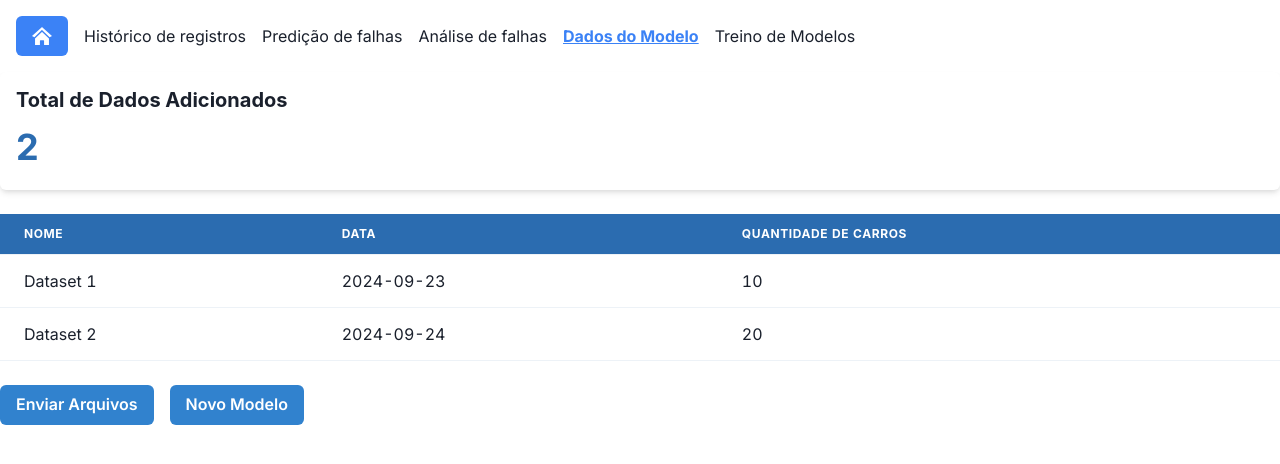
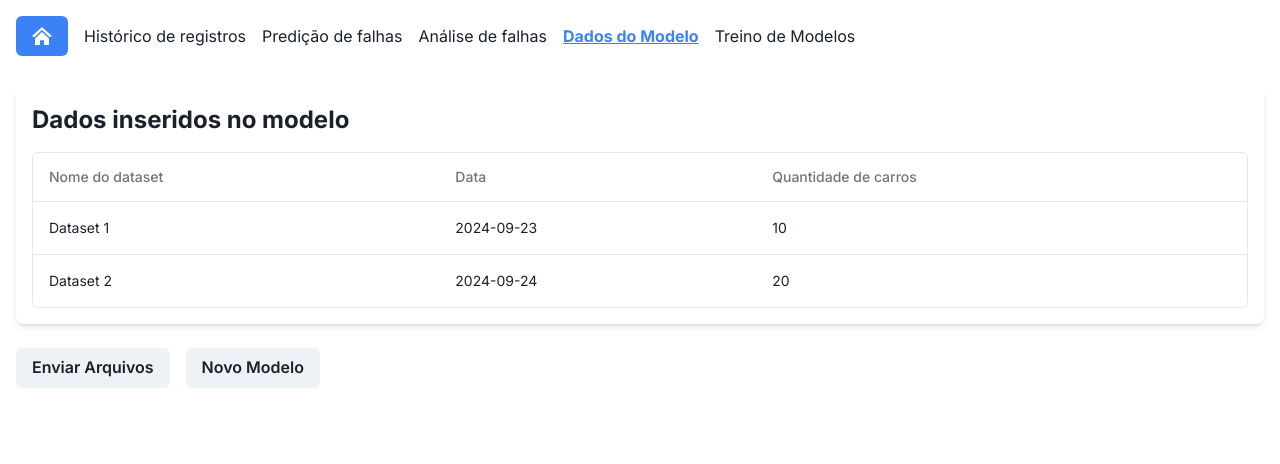
Before and after one commit to Inteli-College/2024-2A-T08-EC07-G05, a Next.js app in the folder src/frontend/: page /data in a window 1280 px wide. Shown: the top 464 px of the page. Built offline with nearby package versions, Linux system fonts and the light colour scheme.

Commit message:
fix: fixing data page

```diff
--- a/src/frontend/src/app/data/page.jsx
+++ b/src/frontend/src/app/data/page.jsx
@@ -31,12 +31,13 @@ import {
   AlertTitle,
   AlertDescription,
 } from "@chakra-ui/react";
+import { DataTable } from "@/components/ui/data-table";
 
 function DataPage() {
   const { isOpen, onOpen, onClose } = useDisclosure(); // Chakra UI modal hook
   const [datasets, setDatasets] = useState([
-    { nome: "Dataset 1", data: "2024-09-23", quantidade_de_carros: 10 },
-    { nome: "Dataset 2", data: "2024-09-24", quantidade_de_carros: 20 },
+    { datasetName: "Dataset 1", date: "2024-09-23", numberOfRows: 10 },
+    { datasetName: "Dataset 2", date: "2024-09-24", numberOfRows: 20 },
   ]);
 
   const [files, setFiles] = useState({ falhas: null, resultados: null, status: null });
@@ -63,65 +64,44 @@ function DataPage() {
   // Check if all files are selected
   const isDisabled = !(files.falhas && files.resultados && files.status);
 
+  const dataInfoColumns = [
+    {
+      accessorKey: "datasetName",
+      header: "Nome do dataset",
+    },
+    {
+      accessorKey: "date",
+      header: "Data",
+    },
+    {
+      accessorKey: "numberOfRows",
+      header: "Quantidade de carros",
+    },
+  ]
+
   return (
-    <main className="flex flex-col min-h-screen">
-      {/* Page heading */}
+    <>
+    {/* Page heading */}
       <header>
         <NavBar />
       </header>
+      <main className="flex flex-col min-h-screen p-4">
+        <div className="p-4 shadow-md rounded-lg">
+          <h2 className="text-2xl font-bold mb-4">Dados inseridos no modelo</h2>
+          <DataTable columns={dataInfoColumns} data={datasets}></DataTable>
+        </div>
 
-      {/* Card showing dataset count */}
-      <Card p={4} mb={6} shadow="md">
-        <Heading as="h2" size="md" mb={2}>
-          Total de Dados Adicionados
-        </Heading>
-        <Text fontSize="4xl" fontWeight="bold" color="blue.600">
-          {datasets.length}
-        </Text>
-      </Card>
-
-      {/* Table listing datasets */}
-      <TableContainer mb={6}>
-        <Table variant="simple">
-          <Thead bg="blue.600">
-            <Tr>
-              <Th color="white">Nome</Th>
-              <Th color="white">Data</Th>
-              <Th color="white">Quantidade de Carros</Th>
-            </Tr>
-          </Thead>
-          <Tbody>
-            {datasets.length > 0 ? (
-              datasets.map((dataset, index) => (
-                <Tr key={index}>
-                  <Td>{dataset.nome}</Td>
-                  <Td>{dataset.data}</Td>
-                  <Td>{dataset.quantidade_de_carros}</Td>
-                </Tr>
-              ))
-            ) : (
-              <Tr>
-                <Td colSpan={3} textAlign="center">
-                  Nenhum conjunto de dados disponível
-                </Td>
-              </Tr>
-            )}
-          </Tbody>
-        </Table>
-      </TableContainer>
+      <br />
 
       {/* Button container with proper spacing */}
       <Stack direction="row" spacing={4} justify="left" mb={6}>
         {/* Button to open modal for file upload */}
-        <Button colorScheme="blue" onClick={onOpen}>
+        <Button className="bg-blue-500 hover:bg-blue-600 text-white" onClick={onOpen}>
           Enviar Arquivos
         </Button>
 
         {/* Button to go to /models page */}
-        <Button
-          colorScheme="blue"
-          onClick={() => (window.location.href = "/models")}
-        >
+        <Button className="bg-blue-500 hover:bg-blue-600 text-white" onClick={() => (window.location.href = "/models")}>
           Novo Modelo
         </Button>
       </Stack>
@@ -138,7 +118,7 @@ function DataPage() {
                 type="file"
                 accept=".xlsx, .xls"
                 onChange={(event) => handleFileChange(event, "falhas")}
-              />
+                />
             </Box>
             <Box mb={4}>
               <Text>Arquivo de Resultados:</Text>
@@ -176,6 +156,7 @@ function DataPage() {
         </Alert>
       )}
     </main>
+    </>
   );
 }
 
```
